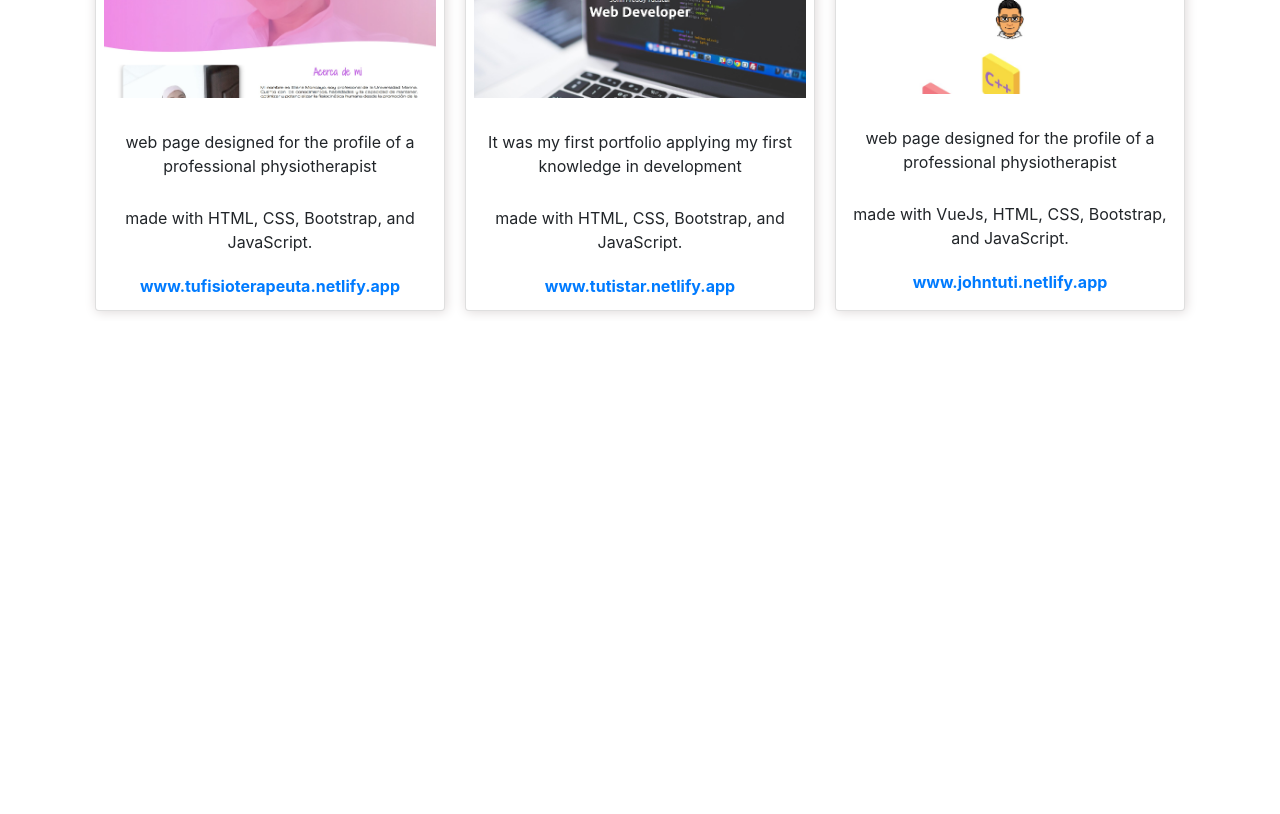
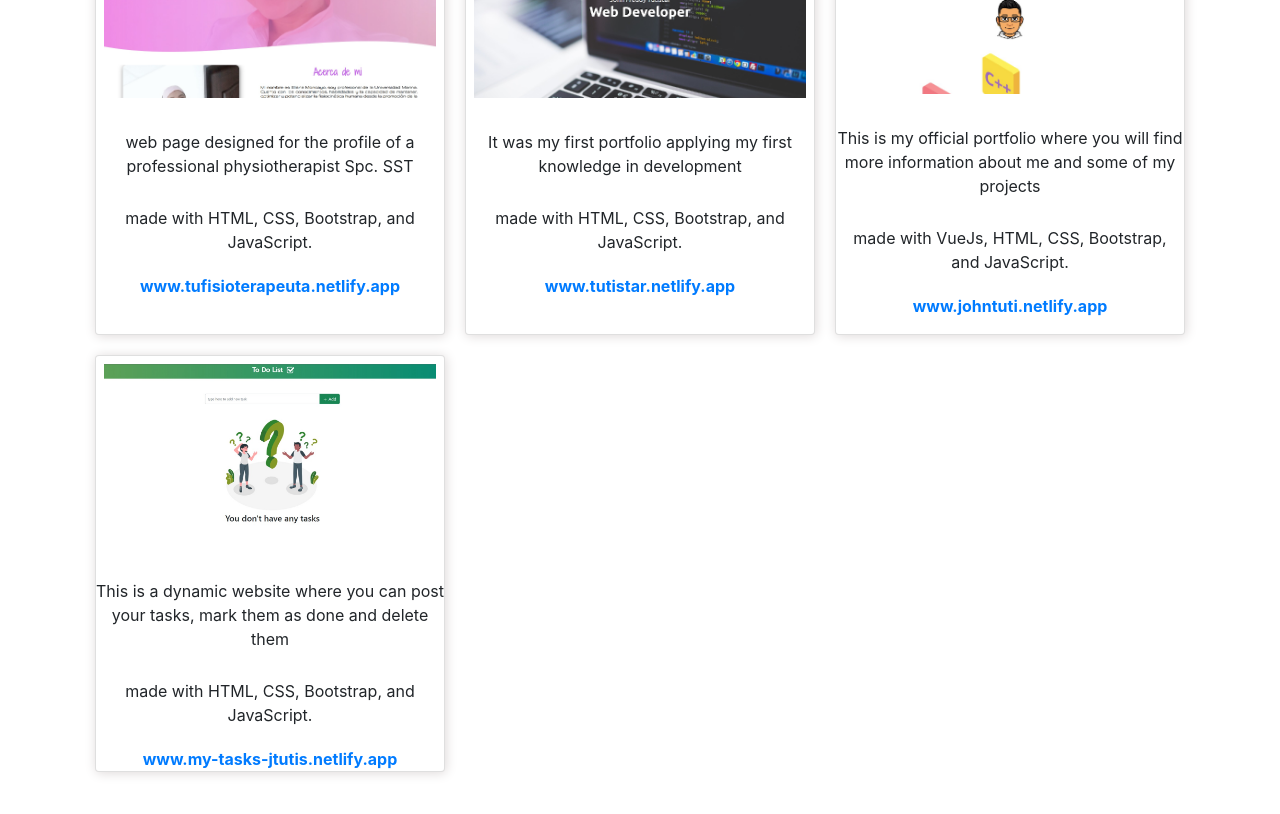
Before and after one commit to JohnFreddyTutistar/Portfolio-2.0, a Vue app in the folder Portfolio-2.0/: page /projects in a window 1280 px wide. Shown: the part 480-1294 px from the top of the page. Before the commit the page ends 801 px from the top, so only its background shows below. Built offline with nearby package versions, Linux system fonts and the light colour scheme; a web font is replaced by a local one.

Commit message:
actualizando algunos parrafos de la seccion projects

```diff
--- a/Portfolio-2.0/src/components/ProjectsComponent.vue
+++ b/Portfolio-2.0/src/components/ProjectsComponent.vue
@@ -1,5 +1,5 @@
 <template>
-  <div class="container">
+  <div class="container mb-5">
     <div class="child-container text-center mt-5">
       <div class="title-section">
         <h1 class="title">my projects</h1>
@@ -21,7 +21,7 @@
             </a>
           </div>
           <p class="mt-4">
-            web page designed for the profile of a professional physiotherapist
+            web page designed for the profile of a professional physiotherapist Spc. SST
           </p>
           <p class="mt-2 p-1">
             made with HTML, CSS, Bootstrap, and JavaScript.
@@ -63,13 +63,36 @@
             </a>
           </div>
           <p class="mt-4">
-            web page designed for the profile of a professional physiotherapist
+            This is my official portfolio where you will find more information about me and some of my projects
           </p>
           <p class="mt-2 p-1">
             made with VueJs, HTML, CSS, Bootstrap, and JavaScript.
           </p>
           <a href="#" target="_blank" class="mb-3"
             ><b>www.johntuti.netlify.app</b></a
+          >
+        </div>
+      </div>
+      <div class="cards-container">
+        <div class="card">
+          <div class="img-card p-2">
+            <a href="https://my-tasks-jtutis.netlify.app" target="_blank">
+              <img
+                src="../assets/todolist.jpg"
+                alt=""
+                width="320"
+                class="img-card2"
+              />
+            </a>
+          </div>
+          <p class="mt-4">
+            This is a dynamic website where you can post your tasks, mark them as done and delete them
+          </p>
+          <p class="mt-2 p-1">
+            made with HTML, CSS, Bootstrap, and JavaScript.
+          </p>
+          <a href="https://my-tasks-jtutis.netlify.app" target="_blank"
+            ><b>www.my-tasks-jtutis.netlify.app</b></a
           >
         </div>
       </div>
```
Also changed, not shown: Portfolio-2.0/src/assets/todolist.jpg (added).
